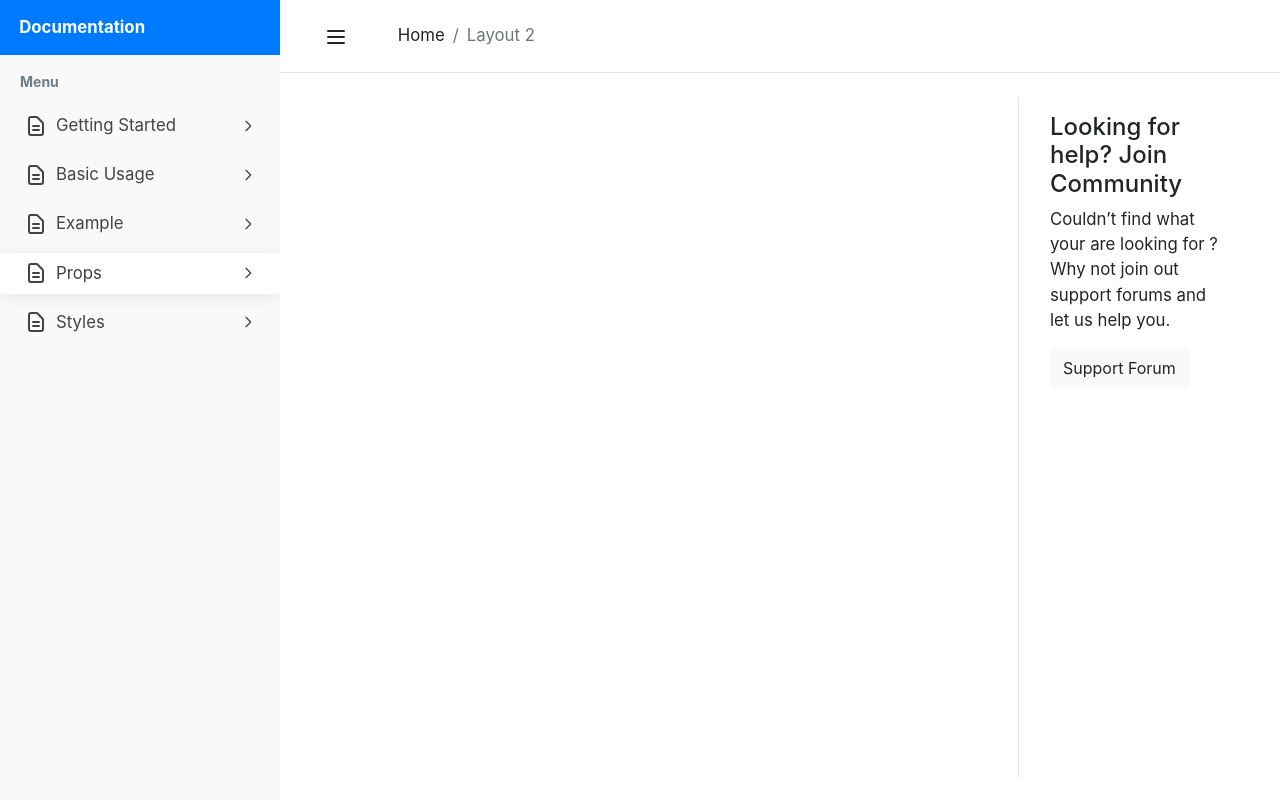
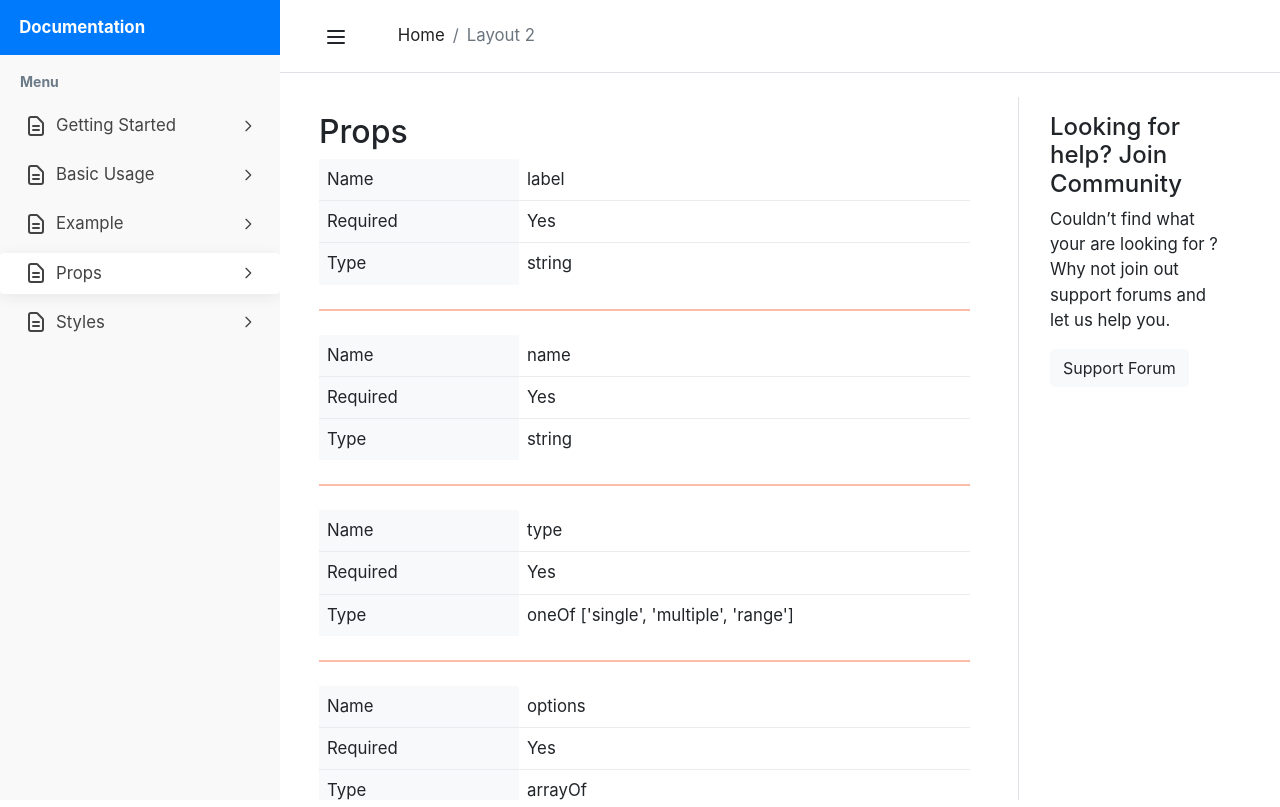
Before and after one commit to MostafaRostami72/react-selection-box, a React (Create React App) app in the folder example/: page /props in a window 1280 px wide. Built offline with nearby package versions, Linux system fonts and the light colour scheme.

Commit message:
fix document props page

```diff
--- a/example/src/App.js
+++ b/example/src/App.js
@@ -9,6 +9,7 @@ import RightSide from "./components/includes/right_side";
 import BasicUsage from "./pages/basic_usage";
 import Examples from "./pages/examples";
 import 'react-selection-box/dist/index.css'
+import PropsPage from "./pages/props";
 
 const App = () => {
     const sidebarIsCollapse = useSelector(sidebarCollapsed);
@@ -30,6 +31,7 @@ const App = () => {
                                 <Route path="/" exact component={Home}/>
                                 <Route path="/basic_usage" exact component={BasicUsage}/>
                                 <Route path="/examples" exact component={Examples}/>
+                                <Route path="/props" exact component={PropsPage}/>
                             </Switch>
                         </article>
 
--- /dev/null
+++ b/example/src/assets/sass/_props.scss
@@ -0,0 +1,38 @@
+
+.props-items {
+    margin-bottom: 24px;
+    padding-bottom: 24px;
+    border-bottom: 2px solid $danger;
+
+    pre {
+        margin-bottom: 0;
+        background-color: #f0f8ff;
+        padding: 8px;
+        border-radius: 8px;
+    }
+}
+
+.props-features {
+    display: flex;
+    align-items: center;
+    background-color: $gray-100;
+    border-bottom: 1px solid $gray-200;
+
+    .props-features-name {
+        width: 200px;
+        height: 100%;
+    }
+
+    .props-features-value {
+        flex: 1;
+        background-color: #ffffff;
+    }
+
+    .props-features-name, .props-features-value {
+        padding: 8px;
+    }
+
+    &:last-child {
+        border-bottom: 0;
+    }
+}
--- a/example/src/assets/sass/main.scss
+++ b/example/src/assets/sass/main.scss
@@ -3,6 +3,7 @@
 
 @import "animation";
 @import "sidebar-wrapper";
+@import "props";
 
 body {
     font-size: 1.05rem;
--- /dev/null
+++ b/example/src/components/props/helpers.js
@@ -0,0 +1,219 @@
+import PropTypes from "prop-types";
+
+export const getLabelPropItems = () => {
+    return [
+        {name: 'Name', value: 'label'},
+        {name: 'Required', value: 'Yes'},
+        {name: 'Type', value: 'string'},
+    ]
+}
+
+export const getNamePropItems = () => {
+    return [
+        {name: 'Name', value: 'name'},
+        {name: 'Required', value: 'Yes'},
+        {name: 'Type', value: 'string'},
+    ]
+}
+
+export const getTypePropItems = () => {
+    return [
+        {name: 'Name', value: 'type'},
+        {name: 'Required', value: 'Yes'},
+        {name: 'Type', value: "oneOf ['single', 'multiple', 'range']"},
+    ]
+}
+
+export const getOptionsPropItems = () => {
+    return [
+        {name: 'Name', value: 'options'},
+        {name: 'Required', value: 'Yes'},
+        {name: 'Type', value: "arrayOf"},
+        {
+            name: 'Format', value: `
+        <pre>
+[
+    {
+        value: PropTypes.any.isRequired,
+        label: PropTypes.any.isRequired,
+        checked: PropTypes.bool.isRequired,
+    }
+]</pre>
+        `
+        },
+    ]
+}
+
+export const getOnChangePropItems = () => {
+    return [
+        {name: 'Name', value: 'onChange'},
+        {name: 'Required', value: 'Yes'},
+        {name: 'Type', value: "func"},
+        {name: 'Format', value: `<pre>onChange={(data) => console.log(data)}</pre>`},
+    ]
+}
+
+export const getClassNamePropItems = () => {
+    return [
+        {name: 'Name', value: 'className'},
+        {name: 'Required', value: 'No'},
+        {name: 'Type', value: "string"},
+        {name: 'Format', value: `<pre>className="mt-2 mx-2"</pre>`},
+    ]
+}
+
+export const getCountSelectedInCaptionPropItems = () => {
+    return [
+        {name: 'Name', value: 'countSelectedInCaption'},
+        {name: 'Required', value: 'No'},
+        {name: 'Default', value: '3'},
+        {name: 'Type', value: "number"},
+    ]
+}
+
+export const getDefaultSelectedRangePropItems = () => {
+    return [
+        {name: 'Name', value: 'defaultSelectedRange'},
+        {name: 'Required', value: 'No'},
+        {name: 'Type', value: "object"},
+        {
+            name: 'Format', value: `
+        <pre>
+{
+    min : {
+        value: PropTypes.any.isRequired,
+        label: PropTypes.any.isRequired,
+    },
+    max : {
+        value: PropTypes.any.isRequired,
+        label: PropTypes.any.isRequired,
+    }
+}</pre>
+        `
+        },
+    ]
+}
+
+export const getRtlPropItems = () => {
+    return [
+        {name: 'Name', value: 'rtl'},
+        {name: 'Required', value: 'No'},
+        {name: 'Default', value: 'false'},
+        {name: 'Type', value: "boolean"},
+    ]
+}
+
+export const getSearchablePropItems = () => {
+    return [
+        {name: 'Name', value: 'searchable'},
+        {name: 'Required', value: 'No'},
+        {name: 'Default', value: 'true'},
+        {name: 'Type', value: "boolean"},
+    ]
+}
+
+export const getCleanablePropItems = () => {
+    return [
+        {name: 'Name', value: 'cleanable'},
+        {name: 'Required', value: 'No'},
+        {name: 'Default', value: 'true'},
+        {name: 'Type', value: "boolean"},
+    ]
+}
+
+export const getLoadingPropItems = () => {
+    return [
+        {name: 'Name', value: 'loading'},
+        {name: 'Required', value: 'No'},
+        {name: 'Default', value: 'false'},
+        {name: 'Type', value: "boolean"},
+    ]
+}
+
+export const getDisabledPropItems = () => {
+    return [
+        {name: 'Name', value: 'disabled'},
+        {name: 'Required', value: 'No'},
+        {name: 'Default', value: 'false'},
+        {name: 'Type', value: "boolean"},
+    ]
+}
+
+export const getAutocompletePropItems = () => {
+    return [
+        {name: 'Name', value: 'autocomplete'},
+        {name: 'Required', value: 'No'},
+        {name: 'Default', value: 'false'},
+        {name: 'Type', value: "boolean"},
+    ]
+}
+
+export const getOnChangeAutocompletePropItems = () => {
+    return [
+        {name: 'Name', value: 'onChangeAutocomplete'},
+        {name: 'Required', value: 'required if autocomplete is true'},
+        {name: 'Type', value: "func"},
+        {name: 'Format', value: `<pre>onChangeAutocomplete={(pattern) => console.log(pattern)}</pre>`},
+    ]
+}
+
+export const getOnShowPropItems = () => {
+    return [
+        {name: 'Name', value: 'onShow'},
+        {name: 'Required', value: 'No'},
+        {name: 'Type', value: "func"},
+        {name: 'Format', value: `<pre>onShow={(show) => console.log(show)}</pre>`},
+    ]
+}
+
+export const getOnHidePropItems = () => {
+    return [
+        {name: 'Name', value: 'onHide'},
+        {name: 'Required', value: 'No'},
+        {name: 'Type', value: "func"},
+        {name: 'Format', value: `<pre>onHide={(show) => console.log(show)}</pre>`},
+    ]
+}
+
+export const getTranslatesPropItems = () => {
+    return [
+        {name: 'Name', value: 'translates'},
+        {name: 'Required', value: 'No'},
+        {name: 'Type', value: "object"},
+        {name: 'Description', value: 'You can put any item you need to translate into the object and not all items need to be translated.'},
+        {name: 'Example', value: `
+        <span>To translate Search placeholder :</span>
+<br/>
+<br/>
+<pre>
+translates = {
+   placeholder: {
+       search: "Search Options..."
+   }
+}
+</pre>
+        `},
+        {
+            name: 'Default', value: `
+<pre>
+{
+    label: {
+        from: "from",
+        to: "to"
+    },
+    placeholder: {
+        min: "min",
+        max: "max",
+        search: "search"
+    },
+    button: {
+        apply: "Apply",
+        cancel: "cancel"
+    },
+    loading: 'Loading...',
+    no_options: 'No Options'
+}
+</pre>`
+        },
+    ]
+}
--- /dev/null
+++ b/example/src/components/props/index.js
@@ -0,0 +1,66 @@
+import React from 'react';
+import {
+    getLabelPropItems,
+    getNamePropItems,
+    getTypePropItems,
+    getOptionsPropItems,
+    getOnChangePropItems,
+    getClassNamePropItems,
+    getCountSelectedInCaptionPropItems,
+    getDefaultSelectedRangePropItems,
+    getRtlPropItems,
+    getSearchablePropItems,
+    getCleanablePropItems,
+    getLoadingPropItems,
+    getDisabledPropItems,
+    getAutocompletePropItems,
+    getOnChangeAutocompletePropItems,
+    getOnShowPropItems,
+    getOnHidePropItems,
+    getTranslatesPropItems,
+} from './helpers'
+
+const PropsItems = () => {
+
+    const items = [
+        getLabelPropItems(),
+        getNamePropItems(),
+        getTypePropItems(),
+        getOptionsPropItems(),
+        getOnChangePropItems(),
+        getClassNamePropItems(),
+        getCountSelectedInCaptionPropItems(),
+        getDefaultSelectedRangePropItems(),
+        getRtlPropItems(),
+        getSearchablePropItems(),
+        getCleanablePropItems(),
+        getLoadingPropItems(),
+        getDisabledPropItems(),
+        getAutocompletePropItems(),
+        getOnChangeAutocompletePropItems(),
+        getOnShowPropItems(),
+        getOnHidePropItems(),
+        getTranslatesPropItems(),
+    ];
+    console.log(items)
+    return (
+        <div>
+            {
+                items.map((item, key) =>
+                    <div className="props-items" key={key}>
+                        {
+                            item.map((prop, key) =>
+                                <div className="props-features" key={key}>
+                                    <div className="props-features-name">{prop.name}</div>
+                                    <div className="props-features-value" dangerouslySetInnerHTML={{__html:prop.value}}/>
+                                </div>
+                            )
+                        }
+                    </div>
+                )
+            }
+        </div>
+    );
+};
+
+export default React.memo(PropsItems);
--- /dev/null
+++ b/example/src/pages/props.js
@@ -0,0 +1,22 @@
+import React from 'react';
+import PropsItems from "../components/props";
+
+const PropsPage = () => {
+
+    /*
+    * Name
+Required
+Default
+Format
+    * */
+
+    return (
+        <div className="my-3">
+            <h2 className="">Props</h2>
+
+            <PropsItems/>
+        </div>
+    );
+};
+
+export default PropsPage;
```
Also changed, not shown: 2 other files (tests, documents, lock files or other folders).
